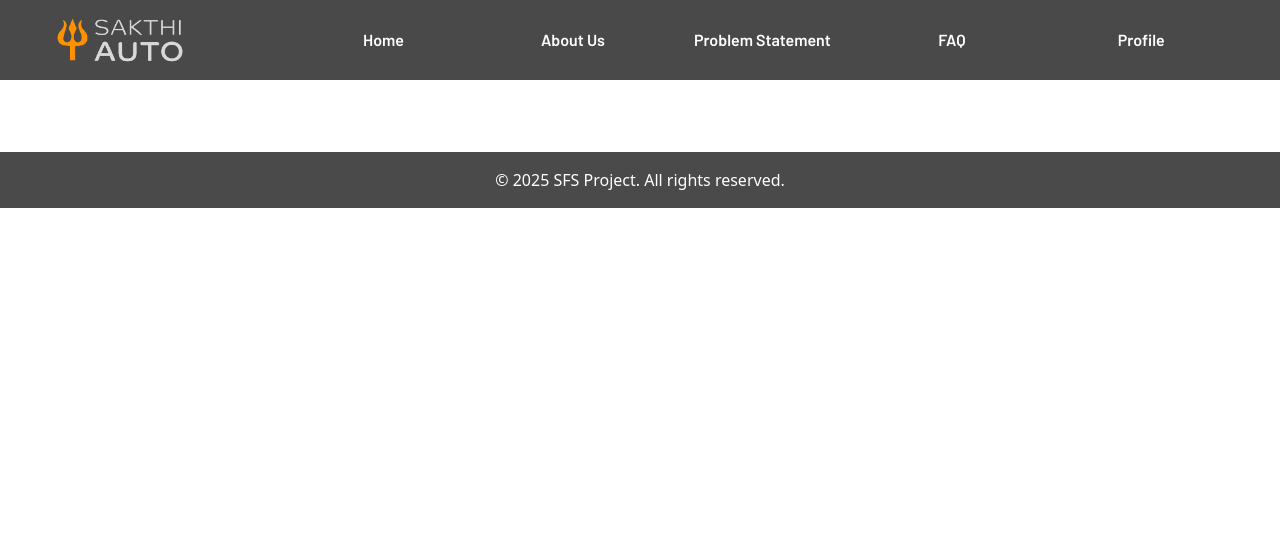
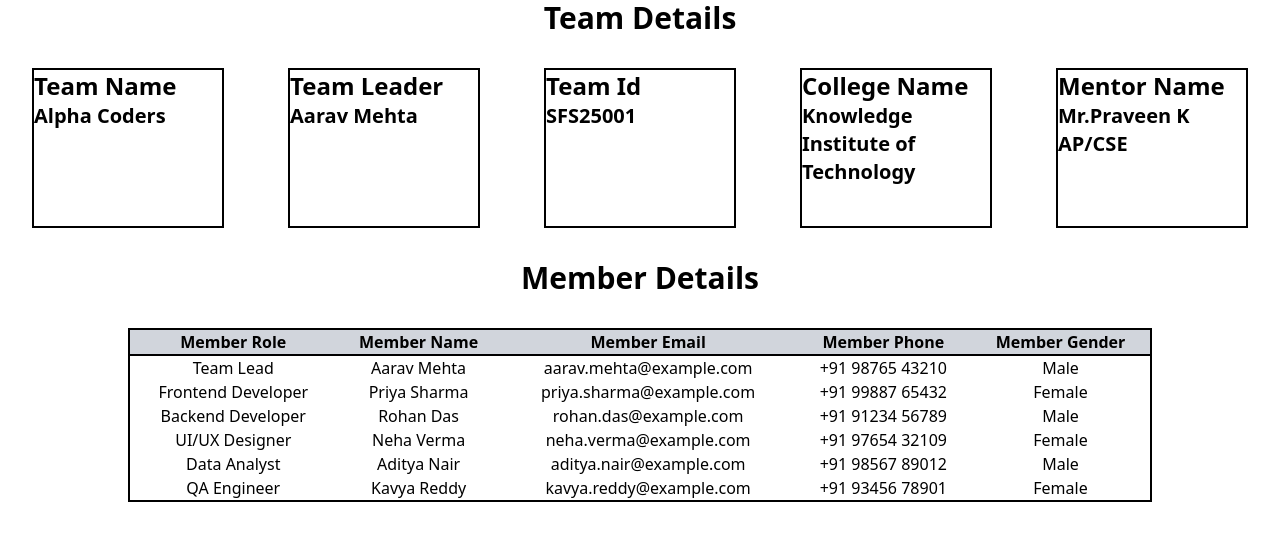
Before and after one commit to damodara2006/Project_SFS, a React (Vite) app in the folder frontend/: page /student in a window 1280 px wide. Shown: the top 540 px of the page. Built offline with nearby package versions, Linux system fonts and the light colour scheme.

Commit message:
feat : updated TeamDetails.jsx

```diff
--- a/frontend/src/pages/student/TeamDetails.jsx
+++ b/frontend/src/pages/student/TeamDetails.jsx
@@ -2,24 +2,53 @@ import React from 'react'
 import Footer from '../../components/Footer';
 import Header from '../../components/Header';
 
+const TeamDetails = () => {
 
-const TeamDetails = () => {
+    const member = [
+        { id: 1, role: "Team Lead", name: "Aarav Mehta", email: "aarav.mehta@example.com", phone: "+91 98765 43210", gender: "Male" },
+        { id: 2, role: "Frontend Developer", name: "Priya Sharma", email: "priya.sharma@example.com", phone: "+91 99887 65432", gender: "Female" },
+        { id: 3, role: "Backend Developer", name: "Rohan Das", email: "rohan.das@example.com", phone: "+91 91234 56789", gender: "Male" },
+        { id: 4, role: "UI/UX Designer", name: "Neha Verma", email: "neha.verma@example.com", phone: "+91 97654 32109", gender: "Female" },
+        { id: 5, role: "Data Analyst", name: "Aditya Nair", email: "aditya.nair@example.com", phone: "+91 98567 89012", gender: "Male" },
+        { id: 6, role: "QA Engineer", name: "Kavya Reddy", email: "kavya.reddy@example.com", phone: "+91 93456 78901", gender: "Female" },
+    ];
+
     return (
         <div>
-        <Header />
+            {/* <Header /> */}
             <div>
-            <h1>Team Details</h1>
-            <div>
-                <div></div>
-                <div></div>
-                <div></div>
-                <div></div>
-                <div></div>
+                <h1 className='text-center text-3xl font-bold'>Team Details</h1>
+                <div className='flex gap-16 m-8'>
+                    <div className='border-2 h-40 w-60'>
+                        <span className='font-bold text-2xl'>Team Name</span>
+                        <br />
+                        <span className='font-bold text-xl'>Alpha Coders</span>
                     </div>
-            <h1>Member Details</h1>
-            <table>
-                <thead>
-                    <tr>
+                    <div className='border-2 h-40 w-60'>
+                        <span className='font-bold text-2xl'>Team Leader</span>
+                        <br />
+                        <span className='font-bold text-xl'>Aarav Mehta</span>
+                    </div>
+                    <div className='border-2 h-40 w-60'>
+                        <span className='font-bold text-2xl'>Team Id</span>
+                        <br />
+                        <span className='font-bold text-xl'>SFS25001</span>
+                    </div>
+                    <div className='border-2 h-40 w-60'>
+                        <span className='font-bold text-2xl'>College Name</span>
+                        <br />
+                        <span className='font-bold text-xl'>Knowledge Institute of Technology</span>
+                    </div>
+                    <div className='border-2 h-40 w-60'>
+                        <span className='font-bold text-2xl'>Mentor Name</span>
+                        <br />
+                        <span className='font-bold text-xl'>Mr.Praveen K AP/CSE</span>
+                    </div>
+                </div>
+                <h1 className='text-3xl text-center font-bold'>Member Details</h1>
+                <table className='border-2 w-[80%] mx-auto mt-8 text-center'>
+                    <thead className='bg-gray-300 p-2 border-2 m-2 '>
+                        <tr className='mt-2'>
                             <th>Member Role</th>
                             <th>Member Name</th>
                             <th>Member Email</th>
@@ -27,9 +56,20 @@ const TeamDetails = () => {
                             <th>Member Gender</th>
                         </tr>
                     </thead>
+                    <tbody>
+                        {member.map((m) => (
+                            <tr key={m.id}>
+                                <td>{m.role}</td>
+                                <td>{m.name}</td>
+                                <td>{m.email}</td>
+                                <td>{m.phone}</td>
+                                <td>{m.gender}</td>
+                            </tr>
+                        ))}
+                    </tbody>
                 </table>
             </div>
-        <Footer />
+            {/* <Footer /> */}
         </div>
     )
 }
```
Lines whose indentation alone changed are shown as unchanged.
